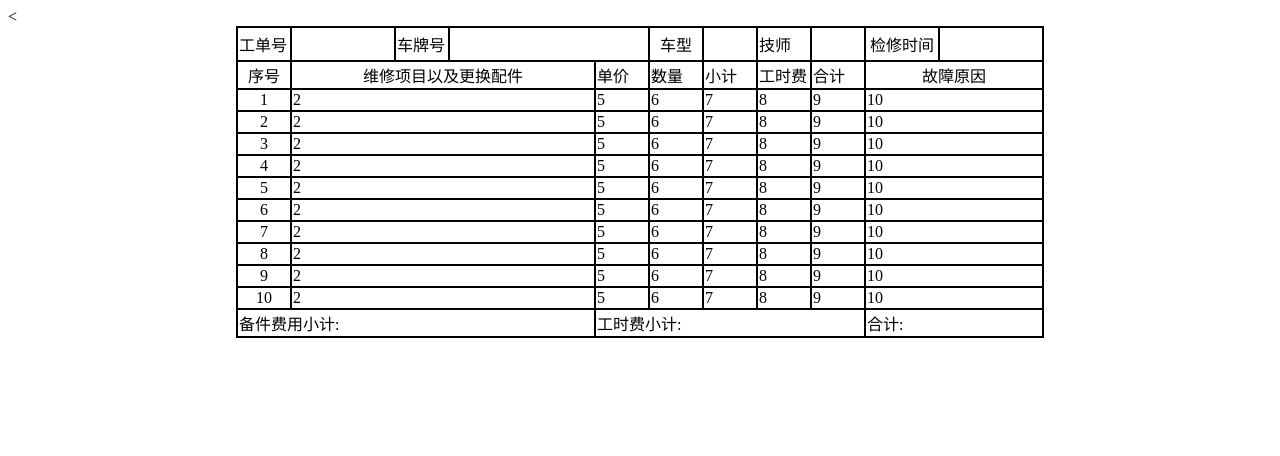
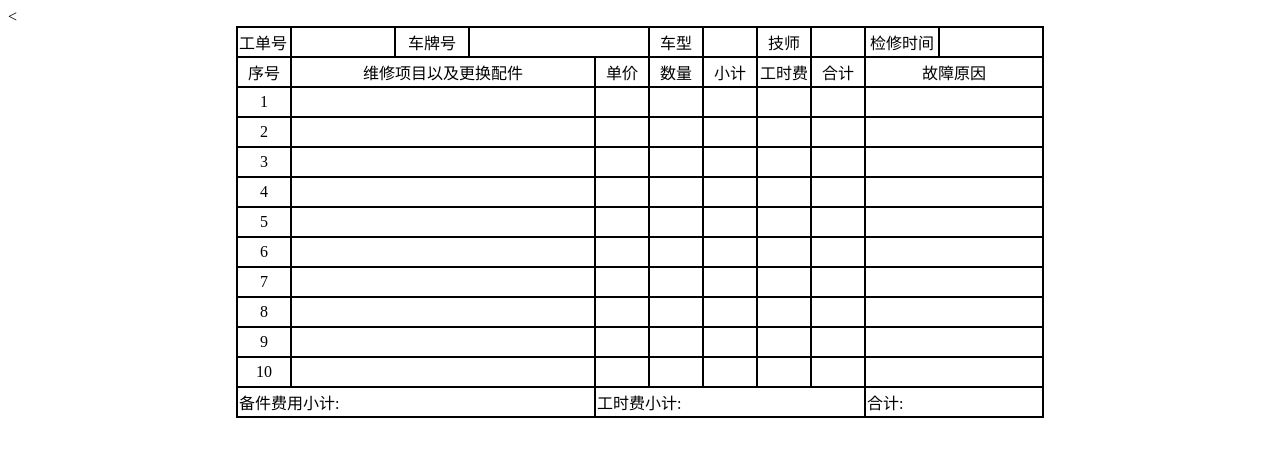
Before and after one commit to 162111133/homework, a plain HTML site: page 09.html in a window 1280 px wide. Drawn offline with Linux system fonts and the light colour scheme.

Commit message:
20190926v1

```diff
--- a/09.html
+++ b/09.html
@@ -6,153 +6,153 @@
 	</head>
 	<body>
 		<table  border="1"cellspacing="0" bordercolor="black" align="center">
-			<tr>
-				<td height="30" width="50">工单号</td>
+			<tr height="30">
+				<td width="50">工单号</td>
 				<td width="100"></td>
-				<td width="50">车牌号</td>
+				<td width="70" align="center">车牌号</td>
 				<td width="50" colspan="2"></td>
 				<td width="50" align="center">车型</td>
 				<td></td>
-				<td>技师</td>
+				<td align="center">技师</td>
 				<td></td>
 				<td width="70" align="center">检修时间</td>
 				<td width="100"></td>
 			</tr>
-			<tr>
+			<tr height="30">
 				<td align="center">序号</td>
 				<td width="300" align="center" colspan="3">维修项目以及更换配件</td>
-				<td width="50">单价</td>
-				<td width="50">数量</td>
-				<td width="50">小计</td>
-				<td width="50">工时费</td>
-				<td width="50">合计</td>
+				<td width="50" align="center">单价</td>
+				<td width="50" align="center">数量</td>
+				<td width="50" align="center">小计</td>
+				<td width="50" align="center">工时费</td>
+				<td width="50" align="center">合计</td>
 				<td colspan="2" align="center">故障原因</td>
 				<!-- <td>9</td> -->
 				<!-- <td>10</td> -->
 			</tr>
-			<tr>
+			<tr height="30">
 				<td align="center">1</td>
-				<td colspan="3">2</td>
+				<td colspan="3"></td>
 				<<!-- td>3</td>
 				<td>4</td> -->
-				<td>5</td>
-				<td>6</td>
-				<td>7</td>
-				<td>8</td>
-				<td>9</td>
-				<td colspan="2">10</td>
+				<td></td>
+				<td></td>
+				<td></td>
+				<td></td>
+				<td></td>
+				<td colspan="2"></td>
 			</tr>
-			<tr>
+			<tr height="30">
 				<td align="center">2</td>
-				<td colspan="3">2</td>
+				<td colspan="3"></td>
 				<!-- <td>3</td>
 				<td>4</td> -->
-				<td>5</td>
-				<td>6</td>
-				<td>7</td>
-				<td>8</td>
-				<td>9</td>
-				<td colspan="2">10</td>
+				<td></td>
+				<td></td>
+				<td></td>
+				<td></td>
+				<td></td>
+				<td colspan="2"></td>
 
 			</tr>
-			<tr>
+			<tr height="30">
 				<td align="center">3</td>
-				<td colspan="3">2</td>
+				<td colspan="3"></td>
 				<!-- <td>3</td>
 				<td>4</td> -->
-				<td>5</td>
-				<td>6</td>
-				<td>7</td>
-				<td>8</td>
-				<td>9</td>
-				<td colspan="2">10</td>
+				<td></td>
+				<td></td>
+				<td></td>
+				<td></td>
+				<td></td>
+				<td colspan="2"></td>
 			</tr>
 
-			<tr>
+			<tr height="30">
 				<td align="center">4</td>
-				<td colspan="3">2</td>
+				<td colspan="3"></td>
 				<!-- <td>3</td>
 				<td>4</td> -->
-				<td>5</td>
-				<td>6</td>
-				<td>7</td>
-				<td>8</td>
-				<td>9</td>
-				<td colspan="2">10</td>
+				<td></td>
+				<td></td>
+				<td></td>
+				<td></td>
+				<td></td>
+				<td colspan="2"></td>
 			</tr>
-			<tr>
+			<tr height="30">
 				<td align="center">5</td>
-				<td colspan="3">2</td>
+				<td colspan="3"></td>
 				<!-- <td>3</td>
 				<td>4</td> -->
-				<td>5</td>
-				<td>6</td>
-				<td>7</td>
-				<td>8</td>
-				<td>9</td>
-				<td colspan="2">10</td>
+				<td></td>
+				<td></td>
+				<td></td>
+				<td></td>
+				<td></td>
+				<td colspan="2"></td>
 			</tr>
-			<tr>
+			<tr height="30">
 				<td align="center">6</td>
-				<td colspan="3">2</td>
+				<td colspan="3"></td>
 			<!-- 	<td>3</td>
 				<td>4</td> -->
-				<td>5</td>
-				<td>6</td>
-				<td>7</td>
-				<td>8</td>
-				<td>9</td>
-				<td colspan="2">10</td>
+				<td></td>
+				<td></td>
+				<td></td>
+				<td></td>
+				<td></td>
+				<td colspan="2"></td>
 			</tr>
-			<tr>
+			<tr height="30">
 				<td align="center">7</td>
-				<td colspan="3">2</td>
+				<td colspan="3"></td>
 				<!-- <td>3</td>
 				<td>4</td> -->
-				<td>5</td>
-				<td>6</td>
-				<td>7</td>
-				<td>8</td>
-				<td>9</td>
-				<td colspan="2">10</td>
+				<td></td>
+				<td></td>
+				<td></td>
+				<td></td>
+				<td></td>
+				<td colspan="2"></td>
 			</tr>
-			<tr>
+			<tr height="30">
 				<td align="center">8</td>
-				<td colspan="3">2</td>
+				<td colspan="3"></td>
 			<!-- 	<td>3</td>
 				<td>4</td> -->
-				<td>5</td>
-				<td>6</td>
-				<td>7</td>
-				<td>8</td>
-				<td>9</td>
-				<td colspan="2">10</td>
+				<td></td>
+				<td></td>
+				<td></td>
+				<td></td>
+				<td></td>
+				<td colspan="2"></td>
 			</tr>
-			<tr>
+			<tr height="30">
 				<td align="center">9</td>
-				<td colspan="3">2</td>
+				<td colspan="3"></td>
 			<!-- 	<td>3</td>
 				<td>4</td> -->
-				<td>5</td>
-				<td>6</td>
-				<td>7</td>
-				<td>8</td>
-				<td>9</td>
-				<td colspan="2">10</td>
+				<td></td>
+				<td></td>
+				<td></td>
+				<td></td>
+				<td></td>
+				<td colspan="2"></td>
 			</tr>
-			<tr>
+			<tr height="30">
 				<td align="center">10</td>
-				<td colspan="3">2</td>
+				<td colspan="3"></td>
 				<!-- <td>3</td>
 				<td>4</td> -->
-				<td>5</td>
-				<td>6</td>
-				<td>7</td>
-				<td>8</td>
-				<td>9</td>
-				<td colspan="2">10</td>
+				<td></td>
+				<td></td>
+				<td></td>
+				<td></td>
+				<td></td>
+				<td colspan="2"></td>
 			</tr>
-			<tr>
+			<tr height="30">
 				<td colspan="4"> 备件费用小计:</td>
 				<td colspan="5">工时费小计:</td>
 				<!-- <td>3</td>
```
